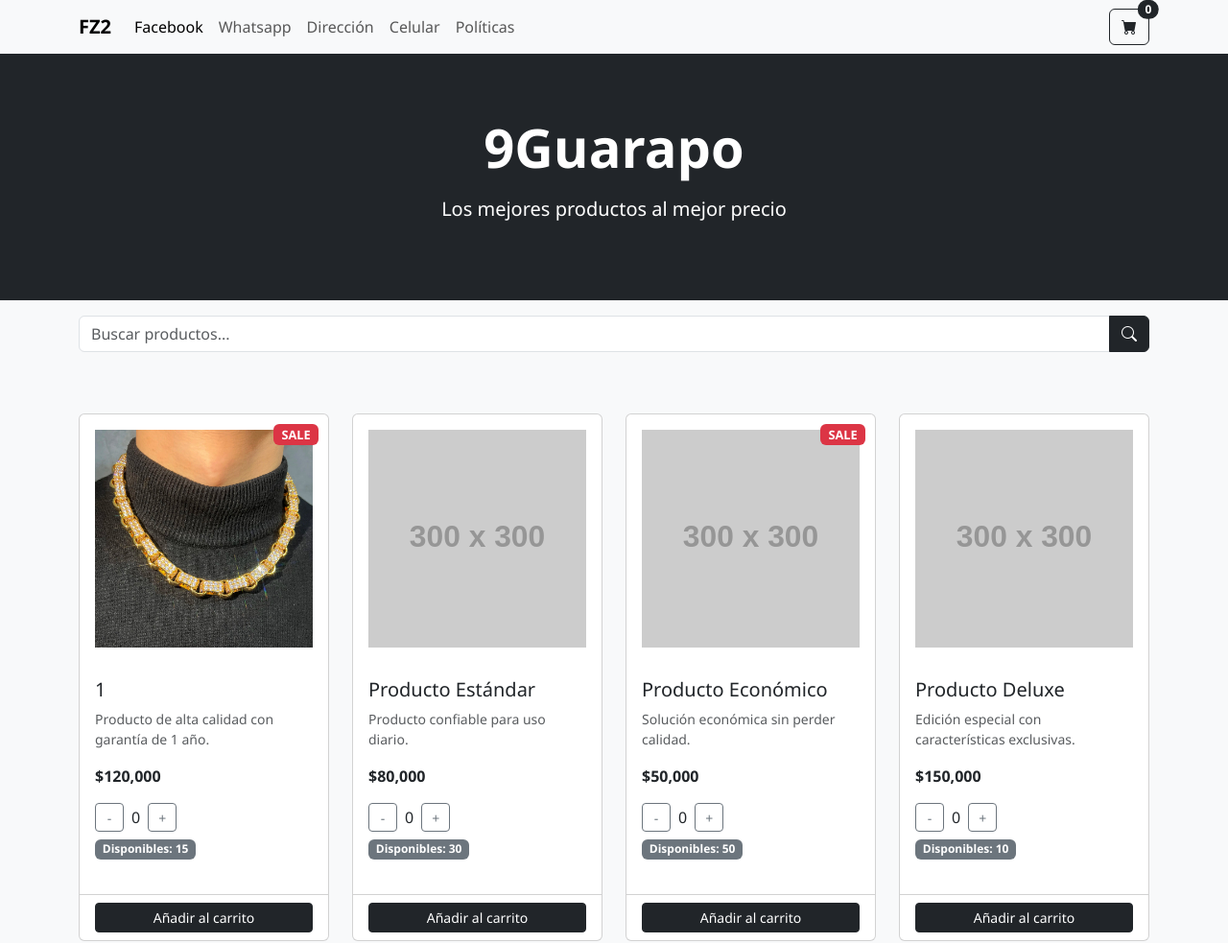
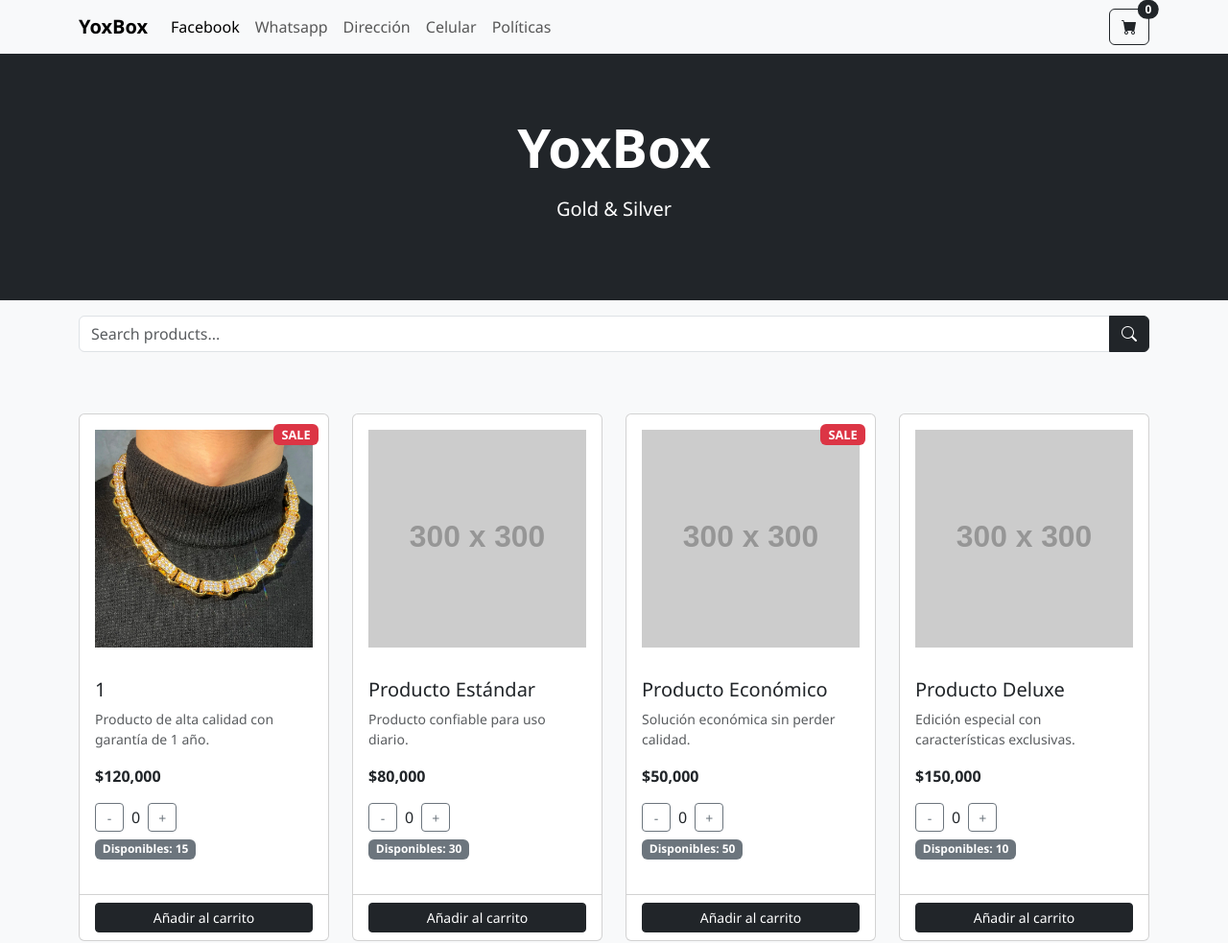
Before and after one commit to montebellocalicontraentregaco/web, a plain HTML site: page index.html in a window 1280 px wide. Shown: the top 983 px of the page at 96% size. Drawn offline with nearby package versions, Linux system fonts and the light colour scheme; placeholder pictures from the web are drawn by us.

Commit message:
Update index.html

```diff
--- a/index.html
+++ b/index.html
@@ -105,7 +105,7 @@
 <body>
     <nav class="navbar navbar-expand-lg navbar-light bg-light sticky-top">
         <div class="container">
-            <a class="navbar-brand fw-bold" href="#">FZ2</a>
+            <a class="navbar-brand fw-bold" href="#">YoxBox</a>
             <button class="navbar-toggler" type="button" data-bs-toggle="collapse" data-bs-target="#navbarSupportedContent">
                 <span class="navbar-toggler-icon"></span>
             </button>
@@ -129,15 +129,15 @@
 
     <header class="hero-section">
         <div class="container text-center">
-            <h1 class="display-4 fw-bold mb-3">9Guarapo</h1>
-            <p class="lead">Los mejores productos al mejor precio</p>
+            <h1 class="display-4 fw-bold mb-3">YoxBox</h1>
+            <p class="lead">Gold & Silver</p>
         </div>
     </header>
 
     <section class="py-3 bg-light">
         <div class="container">
             <div class="input-group">
-                <input type="text" id="searchInput" class="form-control" placeholder="Buscar productos..." oninput="searchProducts()">
+                <input type="text" id="searchInput" class="form-control" placeholder="Search products..." oninput="searchProducts()">
                 <button class="btn btn-dark" type="button"><i class="bi bi-search"></i></button>
             </div>
         </div>
```
